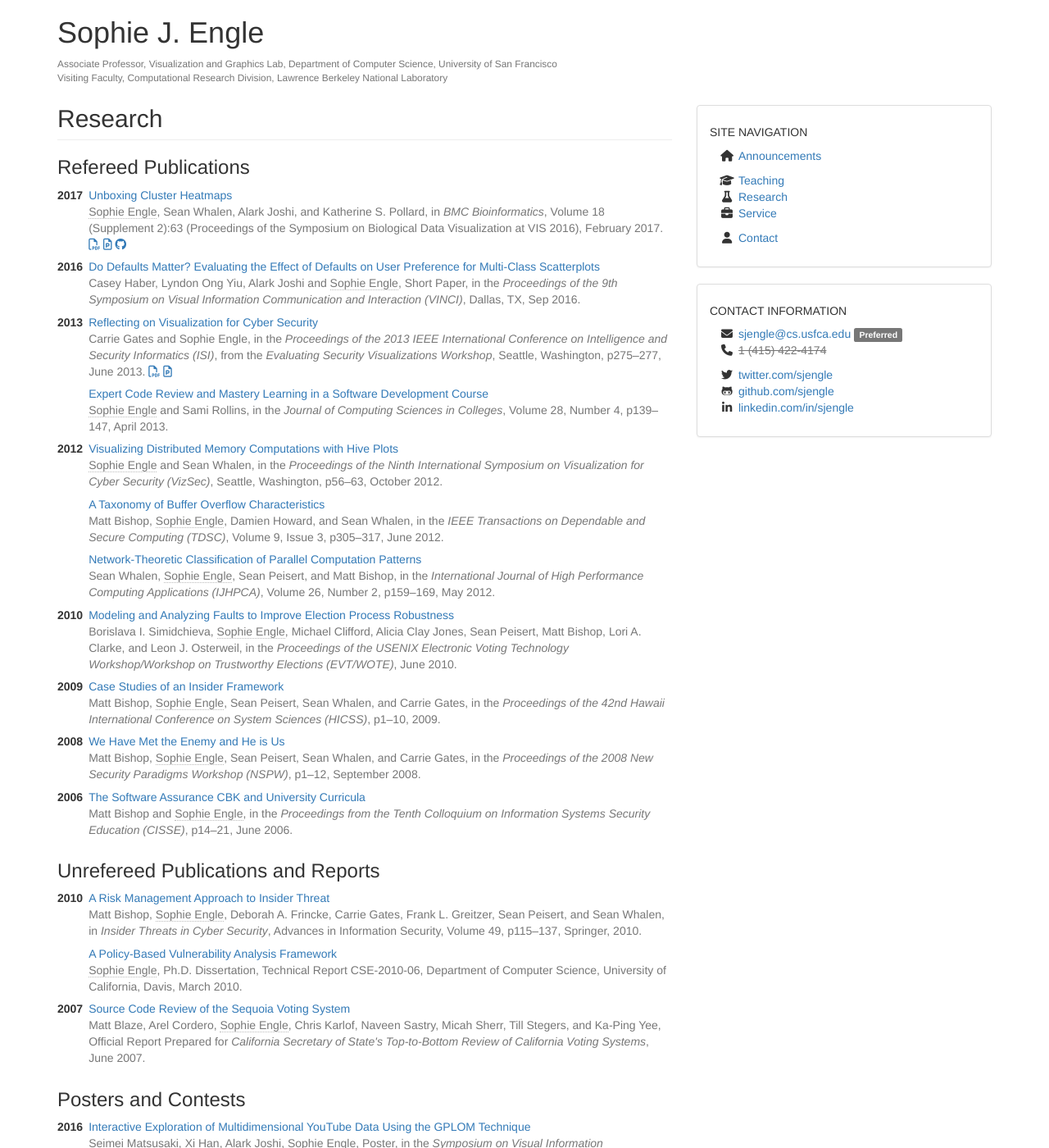
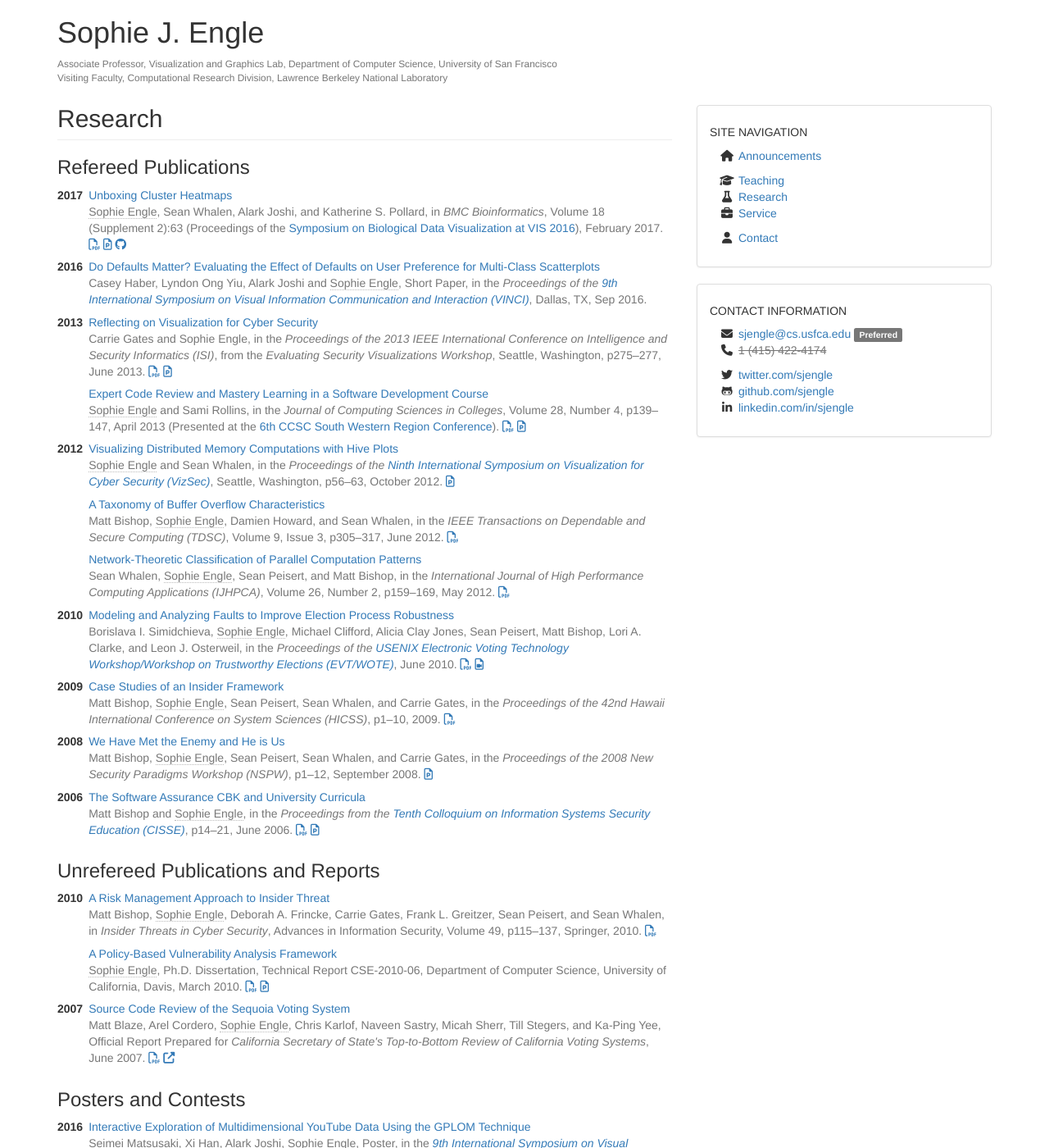
Before and after one commit to sjengle/sjengle.github.io, a Jekyll site: the page built from research.html, in a window 1280 px wide and 1400 px high. Shown: the whole window at 82% size. Built offline with Jekyll 4.4.1, drawn with Linux system fonts in a browser that asks for light colours; nearby versions of some CDN libraries; some of the changed lines change nothing that is shown; some of the changed text lies outside the part shown.

Commit message:
Updating paper materials.

```diff
--- a/_data/research.yaml
+++ b/_data/research.yaml
@@ -2,7 +2,7 @@
   items:
     - year: 2017
       name: 'Unboxing Cluster Heatmaps'
-      cite: '<b>Sophie Engle</b>, Sean Whalen, Alark Joshi, and Katherine S. Pollard, in <em>BMC Bioinformatics</em>, Volume 18 (Supplement 2):63 (Proceedings of the Symposium on Biological Data Visualization at VIS 2016), February 2017'
+      cite: '<b>Sophie Engle</b>, Sean Whalen, Alark Joshi, and Katherine S. Pollard, in <em>BMC Bioinformatics</em>, Volume 18 (Supplement 2):63 (Proceedings of the <a href="http://biovis.net/2016/ieeevis/">Symposium on Biological Data Visualization at VIS 2016</a>), February 2017'
       link: 'http://dx.doi.org/10.1186/s12859-016-1442-6'
       tags: ['datavis']
       more:
@@ -17,9 +17,13 @@
           name: 'Repository'
     - year: 2016
       name: 'Do Defaults Matter? Evaluating the Effect of Defaults on User Preference for Multi-Class Scatterplots'
-      cite: 'Casey Haber, Lyndon Ong Yiu, Alark Joshi and <b>Sophie Engle</b>, Short Paper, in the <em>Proceedings of the 9th Symposium on Visual Information Communication and Interaction (VINCI)</em>, Dallas, TX, Sep 2016'
+      cite: 'Casey Haber, Lyndon Ong Yiu, Alark Joshi and <b>Sophie Engle</b>, Short Paper, in the <em>Proceedings of the <a href="http://vinci-conf.org/2016/">9th International Symposium on Visual Information Communication and Interaction (VINCI)</a></em>, Dallas, TX, Sep 2016'
       link: 'http://dx.doi.org/10.1145/2968220.2968241'
       tags: ['datavis']
+      more:
+        # - icon: 'fa-file-pdf-o'
+        #   link: 'pdf/2016 Do Defaults Matter.pdf'
+        #   name: 'Paper'
     - year: 2013
       name: 'Reflecting on Visualization for Cyber Security'
       cite: 'Carrie Gates and Sophie Engle, in the <em>Proceedings of the 2013 IEEE International Conference on Intelligence and Security Informatics (ISI)</em>, from the <em>Evaluating Security Visualizations Workshop</em>, Seattle, Washington, p275–277, June 2013'
@@ -27,51 +31,92 @@
       tags: ['security', 'datavis']
       more:
         - icon: 'fa-file-pdf-o'
-          link: 'pdf/2013 Reflecting on Visualization for Cyber Security (Paper).pdf'
-          name: 'Paper'
+          link: 'pdf/2013 Reflecting on Visualization for Cyber Security (Preprint).pdf'
+          name: 'Preprint'
         - icon: 'fa-file-powerpoint-o'
           link: 'pdf/2013 Reflecting on Visualization for Cyber Security (Slides).pdf'
           name: 'Slides'
     - year: 2013
       name: 'Expert Code Review and Mastery Learning in a Software Development Course'
-      cite: '<b>Sophie Engle</b> and Sami Rollins, in the <em>Journal of Computing Sciences in Colleges</em>, Volume 28, Number 4, p139–147, April 2013'
+      cite: '<b>Sophie Engle</b> and Sami Rollins, in the <em>Journal of Computing Sciences in Colleges</em>, Volume 28, Number 4, p139–147, April 2013 (Presented at the <a href="http://www.ccsc.org/southwestern/2013/index.php">6th CCSC South Western Region Conference</a>)'
       link: 'http://dl.acm.org/citation.cfm?id=2458539.2458564'
       tags: ['education']
+      more:
+        - icon: 'fa-file-pdf-o'
+          link: 'pdf/2013 Expert Code Review and Mastery Learning in a Software Development Course (Preprint).pdf'
+          name: 'Preprint'
+        - icon: 'fa-file-powerpoint-o'
+          link: 'pdf/2013 Expert Code Review and Mastery Learning in a Software Development Course (Slides).pdf'
+          name: 'Slides'
     - year: 2012
       name: 'Visualizing Distributed Memory Computations with Hive Plots'
-      cite: '<b>Sophie Engle</b> and Sean Whalen, in the <em>Proceedings of the Ninth International Symposium on Visualization for Cyber Security (VizSec)</em>, Seattle, Washington, p56–63, October 2012'
+      cite: '<b>Sophie Engle</b> and Sean Whalen, in the <em>Proceedings of the <a href="http://vizsec.org/vizsec2012/">Ninth International Symposium on Visualization for Cyber Security (VizSec)</a></em>, Seattle, Washington, p56–63, October 2012'
       link: 'http://dx.doi.org/10.1145/2379690.2379698'
       tags: ['security', 'datavis']
+      more:
+        - icon: 'fa-file-powerpoint-o'
+          name: 'Slides'
+          link: 'pdf/2012 Visualizing Distributed Memory Computations with Hive Plots (Slides).pdf'
     - year: 2012
       name: 'A Taxonomy of Buffer Overflow Characteristics'
       cite: 'Matt Bishop, <b>Sophie Engle</b>, Damien Howard, and Sean Whalen, in the <em>IEEE Transactions on Dependable and Secure Computing (TDSC)</em>, Volume 9, Issue 3, p305–317, June 2012'
       link: 'http://dx.doi.org/10.1109/TDSC.2012.10'
       tags: ['security']
+      more:
+        - icon: 'fa-file-pdf-o'
+          name: 'Preprint'
+          link: 'http://nob.cs.ucdavis.edu/bishop/papers/2012-ieeetdsc/bufov.pdf'
     - year: 2012
       name: 'Network-Theoretic Classification of Parallel Computation Patterns'
       cite: 'Sean Whalen, <b>Sophie Engle</b>, Sean Peisert, and Matt Bishop, in the <em>International Journal of High Performance Computing Applications (IJHPCA)</em>, Volume 26, Number 2, p159–169, May 2012'
       link: 'http://dx.doi.org/10.1177/1094342012436618'
       tags: ['security']
+      more:
+        - icon: 'fa-file-pdf-o'
+          name: 'Preprint'
+          link: 'http://www.cs.ucdavis.edu/~peisert/research/2012-IJHPCA-Fingerprinting.pdf'
     - year: 2010
       name: 'Modeling and Analyzing Faults to Improve Election Process Robustness'
-      cite: 'Borislava I. Simidchieva, <b>Sophie Engle</b>, Michael Clifford, Alicia Clay Jones, Sean Peisert, Matt Bishop, Lori A. Clarke, and Leon J. Osterweil, in the <em>Proceedings of the USENIX Electronic Voting Technology Workshop/Workshop on Trustworthy Elections (EVT/WOTE)</em>, June 2010'
+      cite: 'Borislava I. Simidchieva, <b>Sophie Engle</b>, Michael Clifford, Alicia Clay Jones, Sean Peisert, Matt Bishop, Lori A. Clarke, and Leon J. Osterweil, in the <em>Proceedings of the <a href="https://www.usenix.org/legacy/events/evtwote10/">USENIX Electronic Voting Technology Workshop/Workshop on Trustworthy Elections (EVT/WOTE)</a></em>, June 2010'
       link: 'http://dl.acm.org/citation.cfm?id=1924892.1924898'
       tags: ['security']
+      more:
+        - icon: 'fa-file-pdf-o'
+          name: 'Paper'
+          link: 'https://www.usenix.org/legacy/events/evtwote10/tech/full_papers/Simidchieva.pdf'
+        - icon: 'fa-file-movie-o'
+          name: 'Video'
+          link: 'https://www.usenix.org/conference/evtwote-10/modeling-and-analyzing-faults-improve-election-process-robustness'
     - year: 2009
       name: 'Case Studies of an Insider Framework'
       cite: 'Matt Bishop, <b>Sophie Engle</b>, Sean Peisert, Sean Whalen, and Carrie Gates, in the <em>Proceedings of the 42nd Hawaii International Conference on System Sciences (HICSS)</em>, p1–10, 2009'
       link: 'http://doi.ieeecomputersociety.org/10.1109/HICSS.2009.617'
       tags: ['security']
+      more:
+        - icon: 'fa-file-pdf-o'
+          link: 'http://web.cs.ucdavis.edu/~peisert/research/2009-BEGPW-HICSS-Insider.pdf'
+          name: 'Preprint'
     - year: 2008
       name: 'We Have Met the Enemy and He is Us'
       cite: 'Matt Bishop, <b>Sophie Engle</b>, Sean Peisert, Sean Whalen, and Carrie Gates, in the <em>Proceedings of the 2008 New Security Paradigms Workshop (NSPW)</em>, p1–12, September 2008'
       link: 'http://doi.acm.org/10.1145/1595676.1595678'
       tags: ['security']
+      more:
+        - icon: 'fa-file-powerpoint-o'
+          name: 'Slides'
+          link: 'pdf/2008 We Have Met the Enemy and He is Us (Slides).pdf'
     - year: 2006
       name: 'The Software Assurance CBK and University Curricula'
-      cite: 'Matt Bishop and <b>Sophie Engle</b>, in the <em>Proceedings from the Tenth Colloquium on Information Systems Security Education (CISSE)</em>, p14&ndash;21, June 2006'
+      cite: 'Matt Bishop and <b>Sophie Engle</b>, in the <em>Proceedings from the <a href="https://cisse.info/resources/archives/category/5-2006">Tenth Colloquium on Information Systems Security Education (CISSE)</a></em>, p14&ndash;21, June 2006'
       link: 'http://cisse.info/resources/archives/category/6-papers?download=46:s01p03-2006'
       tags: ['security', 'education']
+      more:
+        - icon: 'fa-file-pdf-o'
+          link: 'http://cisse.info/resources/archives/category/6-papers?download=46:s01p03-2006'
+          name: 'Paper'
+        - icon: 'fa-file-powerpoint-o'
+          link: 'http://nob.cs.ucdavis.edu/bishop/talks/2006-cisse-1/swacbk.pdf'
+          name: 'Slides'
 - label: 'Unrefereed Publications and Reports'
   items:
     - year: 2010
@@ -79,27 +124,45 @@
       cite: 'Matt Bishop, <b>Sophie Engle</b>, Deborah A. Frincke, Carrie Gates, Frank L. Greitzer, Sean Peisert, and Sean Whalen, in <em>Insider Threats in Cyber Security</em>,  Advances in Information Security, Volume 49, p115&ndash;137, Springer, 2010'
       link: 'http://dx.doi.org/10.1007/978-1-4419-7133-3_6'
       tags: ['security']
+      more:
+        - icon: 'fa-file-pdf-o'
+          name: 'Preprint'
+          link: 'http://www.cs.ucdavis.edu/~peisert/research/insiderthreat-chapter-final-prepress.pdf'
     - year: 2010
       name: 'A Policy-Based Vulnerability Analysis Framework'
       cite: '<b>Sophie Engle</b>, Ph.D. Dissertation, Technical Report CSE-2010-06, Department of Computer Science, University of California, Davis, March 2010'
       link: 'http://dl.acm.org/citation.cfm?id=2019781'
       tags: ['security']
+      more:
+        - icon: 'fa-file-pdf-o'
+          name: 'Dissertation'
+          link: 'pdf/2010 A Policy-Based Vulnerability Analysis Framework.pdf'
+        - icon: 'fa-file-powerpoint-o'
+          name: 'Exit Seminar'
+          link: 'pdf/2010 A Policy-Based Vulnerability Analysis Framework (Exit Seminar).pdf'
     - year: 2007
       name: 'Source Code Review of the Sequoia Voting System'
       cite: "Matt Blaze, Arel Cordero, <b>Sophie Engle</b>, Chris Karlof, Naveen Sastry, Micah Sherr, Till Stegers, and Ka-Ping Yee, Official Report Prepared for <em>California Secretary of State's Top-to-Bottom Review of California Voting Systems</em>, June 2007"
       link: 'http://www.sos.ca.gov/elections/voting-systems/oversight/top-bottom-review/'
       tags: ['security']
+      more:
+        - icon: 'fa-file-pdf-o'
+          name: 'Report'
+          link: 'http://votingsystems.cdn.sos.ca.gov/oversight/ttbr/sequoia-source-public-jul26.pdf'
+        - icon: 'fa-external-link'
+          name: 'Website'
+          link: 'http://www.sos.ca.gov/elections/voting-systems/oversight/top-bottom-review/'
 - label: 'Posters and Contests'
   items:
     - year: 2016
       name: 'Interactive Exploration of Multidimensional YouTube Data Using the GPLOM Technique'
-      cite: 'Seimei Matsusaki, Xi Han, Alark Joshi, <b>Sophie Engle</b>, Poster, in the <em>Symposium on Visual Information Communication and Interaction (VINCI)</em>, Dallas, TX, September 2016 <strong>(Best Poster Award)</strong>'
+      cite: 'Seimei Matsusaki, Xi Han, Alark Joshi, <b>Sophie Engle</b>, Poster, in the <em><a href="http://vinci-conf.org/2016/">9th International Symposium on Visual Information Communication and Interaction (VINCI)</a></em>, Dallas, TX, September 2016 <strong>(Best Poster Award)</strong>'
       link: 'http://dx.doi.org/10.1145/2968220.2968233'
       tags: ['datavis']
       more:
-        - icon: 'fa-file-pdf-o'
-          name: 'Abstract'
-          link: 'pdf/2016 Interactive Exploration of Multidimensional YouTube Data Using the GPLOM Technique (Abstract).pdf'
+        # - icon: 'fa-file-pdf-o'
+        #   name: 'Abstract'
+        #   link: 'pdf/2016 Interactive Exploration of Multidimensional YouTube Data Using the GPLOM Technique (Abstract).pdf'
         - icon: 'fa-file-image-o'
           link: 'http://vgl.cs.usfca.edu/papers/2016-vinci-poster.pdf'
           name: 'Poster'
@@ -108,6 +171,19 @@
           name: 'Website'
     - year: 2006
       name: 'Free Your Data! Cenimation: Visualization for Constrained Displays'
-      cite: '<b>Sophie Engle</b>, James Shearer, Michael Ogawa, Steve Haroz, and Kwan-Liu Ma, Creative Winner, <em>IEEE InfoVis Visualization Contest</em>, 2006'
+      cite: '<b>Sophie Engle</b>, James Shearer, Michael Ogawa, Steve Haroz, and Kwan-Liu Ma, Creative Winner, <em><a href="http://conferences.computer.org/infovis/infovis2006/contest_c.html">IEEE InfoVis Visualization Contest</a></em>, 2006'
       link: 'https://sites.google.com/site/jshearer/cenimation'
       tags: ['datavis']
+      more:
+        - icon: 'fa-file-pdf-o'
+          name: 'Abstract'
+          link: 'https://www.cs.umd.edu/hcil/InfovisRepository/contest-2006/files/Engle.pdf'
+        - icon: 'fa-file-movie-o'
+          name: 'Movie'
+          link: 'http://vis.cs.ucdavis.edu/cenimation/cenimation.wmv'
+        - icon: 'fa-file-movie-o'
+          name: 'Movie'
+          link: 'http://vis.cs.ucdavis.edu/cenimation/cenimation.mov'
+        - icon: 'fa-external-link'
+          name: 'Website'
+          link: 'https://sites.google.com/site/jshearer/cenimation'
```
Also changed, not shown: 9 other files.
